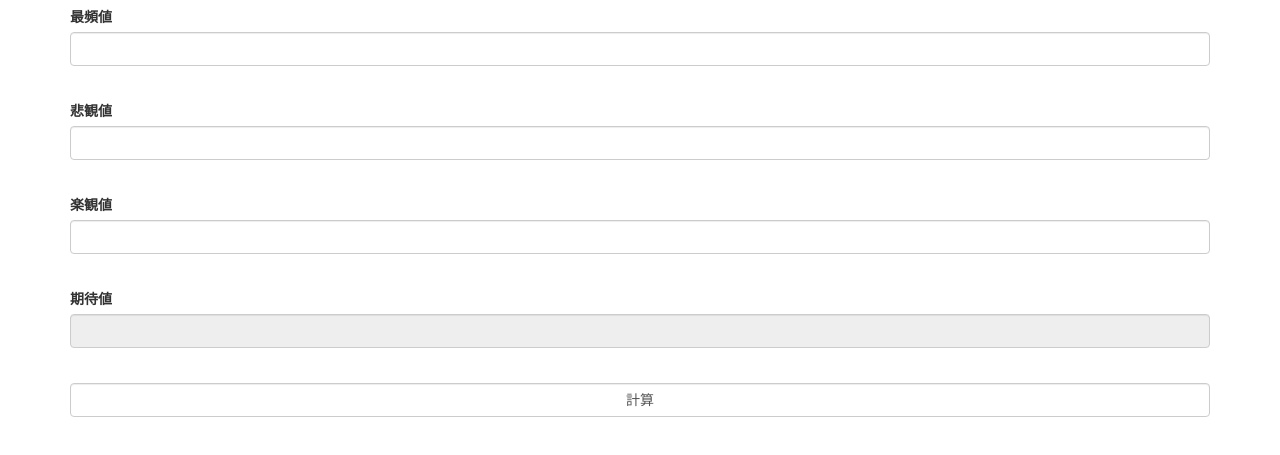
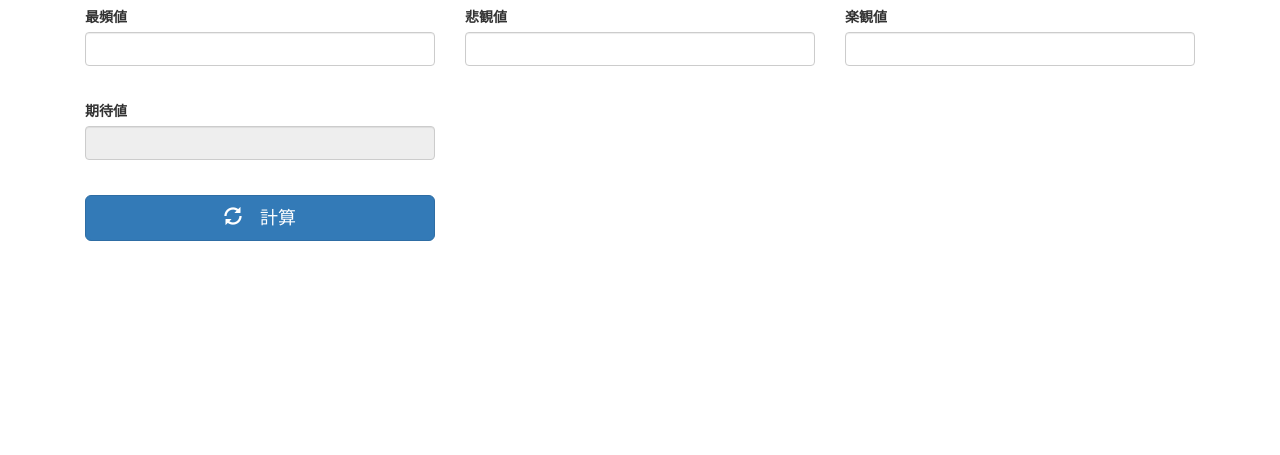
Before and after one commit to a-yonenaga/a-yonenaga.github.io, a plain HTML site: page index.html in a window 1280 px wide. Shown: the part 63-518 px from the top of the page. Drawn offline with nearby package versions, Linux system fonts and the light colour scheme.

Commit message:
レスポンシヴなレイアウトを適用

```diff
--- a/index.html
+++ b/index.html
@@ -15,19 +15,25 @@
 		<div class="container">
 			<h1>PERT三点見積もり計算機</h1>
 			<form>
+                            <div class="col-xs-4 col-sm-4 col-md-4 col-lg-4">
 				<label for="saihin">最頻値</label>
 				<div class="form-group">
 					<input type="number" class="form-control" name="saihin" id="saihin" min="0" step="1"><br>
 				</div>
+                            </div>
 
+                            <div class="col-xs-4 col-sm-4 col-md-4 col-lg-4">
 				<label for="hikan">悲観値</label>
 				<div class="form-group">
 					<input type="number" class="form-control" name="hikan"  min="0" step="1"><br>
 				</div>
+                            </div>
 
+                            <div class="col-xs-4 col-sm-4 col-md-4 col-lg-4">
 				<label for="rakkan">楽観値</label>
 				<div class="form-group">
 					<input type="number" class="form-control" name="rakkan"  min="0" step="1"><br>
+				</div>
                             </div>
                             <!--
                             モード<select>
@@ -35,17 +41,27 @@
                                     <option>三角分布</option>
                             </select><br>
                             -->
+                            <div class="col-xs-12 col-sm-6 col-md-4 col-lg-4">
 				<label for="estimated">期待値</label>
 				<div class="form-group">
 					<input type="number" class="form-control" id="estimated" readonly><br>
 				</div>
+                            </div>
 
-				<div class="form-group">
-					<input type="button" class="form-control" value="計算">
+                            <div class="clearfix visible-sm-block visible-md-block visible-lg-block"></div>
+
+                            <div class="col-xs-12 col-sm-6 col-md-4 col-lg-4">
+                                <div class="btn-group btn-group-justified" role="group">
+                                    <div class="btn-group" role="group">
+                                        <button type="button" class="btn btn-lg btn-primary">
+                                            <span class="glyphicon glyphicon-refresh" aria-hidden="true"></span>　計算
+                                        </button>
+                                    </div>
+				</div>
                             </div>
 
 			</form>
 		</div>
 	</body>
-	<script type="text/javascript" src="./pert.js"></script>
+        <script type="text/javascript" src="./pert.js" ></script>
 </html>
```
Lines whose indentation alone changed are shown as unchanged.
